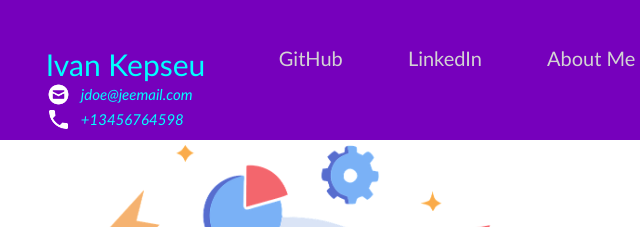
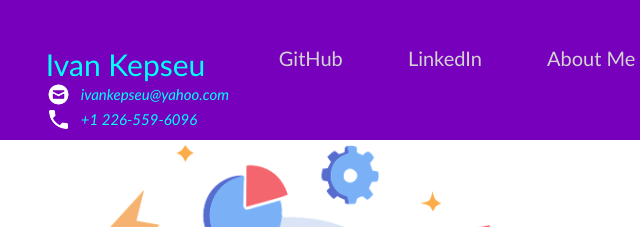
Before and after one commit to IvanArnauld/portfolio, a plain HTML site: page index.html in a window 1280 px wide. Shown: the top 227 px of the page, 0-640 px from the left. Drawn offline with Linux system fonts and the light colour scheme; a script that the page names is missing.

Commit message:
Update index.html

```diff
--- a/index.html
+++ b/index.html
@@ -19,13 +19,13 @@
      Ivan Kepseu
      <div class="contact_info">
       <img alt="https://icons8.com/icon/124377/circled-envelope" loading="lazy" src="html_finalprojimages/envelope.png"/>
-      jdoe@jeemail.com
+      ivankepseu@yahoo.com
      </div>
      <div style="clear:both;">
      </div>
      <div class="contact_info">
       <img alt="https://icons8.com/icon/124377/circled-envelope" loading="lazy" src="html_finalprojimages/phone.png"/>
-      +13456764598
+      +1 226-559-6096
      </div>
     </div>
     <div class="topdiv">
```
